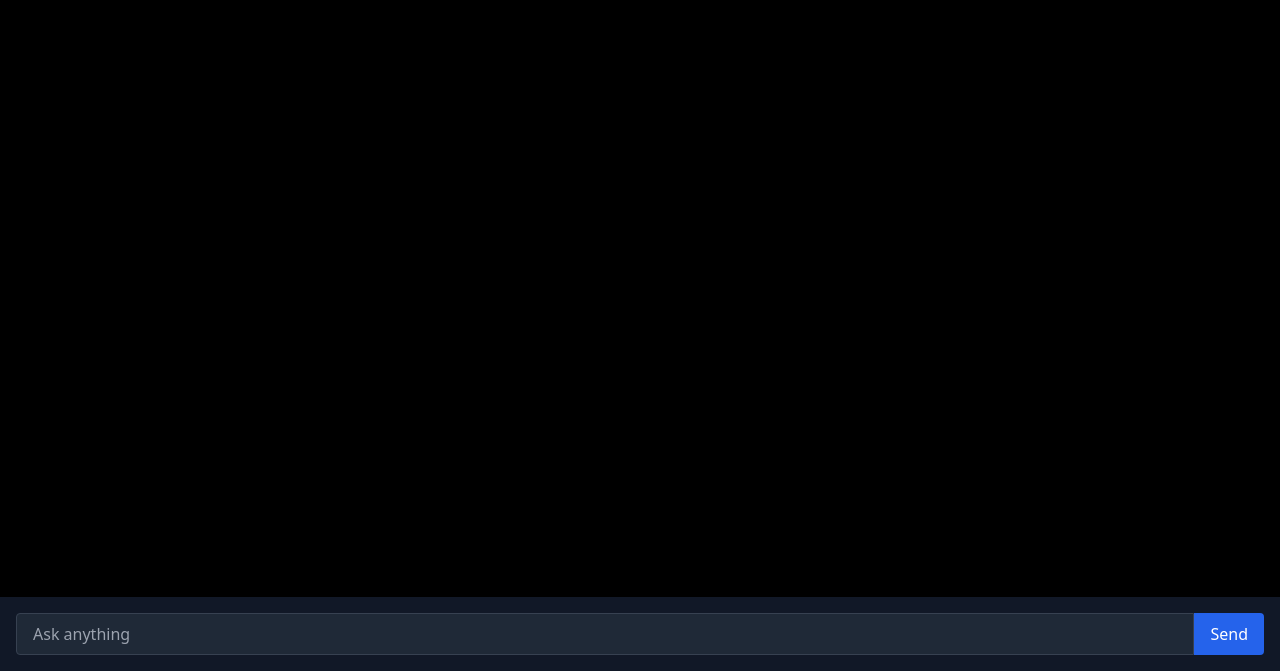
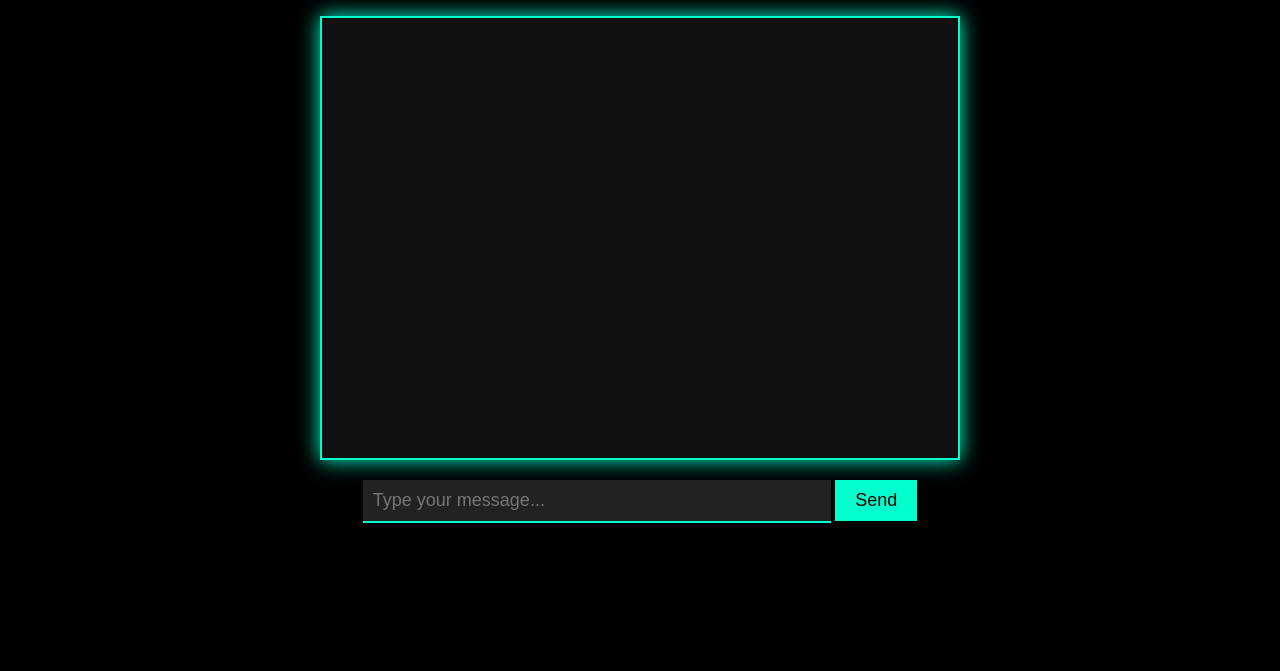
Before and after one commit to Ajmat1234/Ajmat1234, a plain HTML site: page index.html in a window 1280 px wide. Shown: the part 129-800 px from the top of the page. Drawn offline with nearby package versions, Linux system fonts and the light colour scheme.

Commit message:
Update index.html

```diff
--- a/index.html
+++ b/index.html
@@ -3,87 +3,135 @@
 <head>
   <meta charset="UTF-8" />
   <meta name="viewport" content="width=device-width, initial-scale=1.0"/>
-    <title>Chat with AI</title>
-    <script src="https://cdn.tailwindcss.com"></script>
+  <title>JARVIS AI Chatbot</title>
+  <link href="https://fonts.googleapis.com/css2?family=Orbitron&display=swap" rel="stylesheet">
   <style>
-      .typing::after {
-        content: "...";
-        animation: dots 1.2s steps(3, end) infinite;
+    body {
+      font-family: 'Orbitron', sans-serif;
+      background-color: #000;
+      color: #00ffcc;
+      text-align: center;
+      margin: 0;
+      padding: 0;
     }
-      @keyframes dots {
-        0% { content: "."; }
-        33% { content: ".."; }
-        66% { content: "..."; }
-        100% { content: ""; }
+
+    .container {
+      width: 50%;
+      margin: auto;
+      padding: 20px;
+    }
+
+    header h1 {
+      font-size: 3em;
+      text-shadow: 0 0 10px #00ffcc, 0 0 20px #00ffcc;
+    }
+
+    header span {
+      color: #ffcc00;
+    }
+
+    .chat-box {
+      background-color: #111;
+      border: 2px solid #00ffcc;
+      padding: 20px;
+      height: 400px;
+      overflow-y: auto;
+      box-shadow: 0 0 20px #00ffcc;
+    }
+
+    .messages {
+      text-align: left;
+      padding: 10px;
+    }
+
+    .input-box {
+      margin-top: 20px;
+    }
+
+    input {
+      width: 70%;
+      padding: 10px;
+      border: none;
+      font-size: 18px;
+      background: #222;
+      color: #00ffcc;
+      border-bottom: 2px solid #00ffcc;
+      outline: none;
+    }
+
+    button {
+      background: #00ffcc;
+      color: #000;
+      padding: 10px 20px;
+      border: none;
+      font-size: 18px;
+      cursor: pointer;
+      transition: 0.3s;
+    }
+
+    button:hover {
+      background: #ffcc00;
     }
   </style>
 </head>
-  <body class="bg-black text-white min-h-screen flex flex-col justify-between">
-    <div class="flex-1 p-4 overflow-y-auto space-y-4" id="chatContainer"></div>
+<body>
+  <div class="container">
+    <header>
+      <h1>JARVIS <span>Chatbot</span></h1>
+    </header>
 
-    <div class="p-4 bg-gray-900">
-      <div class="flex">
-        <input
-          id="userInput"
-          type="text"
-          placeholder="Ask anything"
-          class="flex-1 px-4 py-2 rounded-l bg-gray-800 border border-gray-700 text-white"
-        />
-        <button
-          onclick="sendMessage()"
-          class="bg-blue-600 px-4 py-2 rounded-r hover:bg-blue-700"
-        >
-          Send
-        </button>
+    <div class="chat-box" id="chat-box">
+      <div class="messages" id="messages"></div>
+    </div>
+
+    <div class="input-box">
+      <input type="text" id="userInput" placeholder="Type your message..." />
+      <button onclick="sendMessage()">Send</button>
     </div>
   </div>
 
   <script>
-      const chatContainer = document.getElementById("chatContainer");
+    function sendMessage() {
+      let userInput = document.getElementById("userInput").value.trim();
+      if (userInput === "") return;
 
-      function appendMessage(text, isUser = false, isTyping = false) {
-        const msg = document.createElement("div");
-        msg.className = `whitespace-pre-wrap text-base ${
-          isUser ? "text-right text-blue-400" : "text-left text-gray-200"
-        }`;
-        msg.innerHTML = `<span class="${isTyping ? 'typing' : ''}">${text}</span>`;
+      let messagesDiv = document.getElementById("messages");
 
-        chatContainer.appendChild(msg);
-        chatContainer.scrollTop = chatContainer.scrollHeight;
+      let userMsg = document.createElement("p");
+      userMsg.innerHTML = `<strong>You:</strong> ${userInput}`;
+      userMsg.style.color = "#ffcc00";
+      messagesDiv.appendChild(userMsg);
 
-        if (!isUser && !isTyping) {
-          const copyBtn = document.createElement("button");
-          copyBtn.textContent = "📋";
-          copyBtn.className = "ml-2 text-xs underline hover:text-green-400";
-          copyBtn.onclick = () => navigator.clipboard.writeText(text);
-          msg.appendChild(copyBtn);
-        }
+      document.getElementById("userInput").value = "";
+
+      let aiMsg = document.createElement("p");
+      aiMsg.innerHTML = `<strong>JARVIS:</strong> <span class="typing">...</span>`;
+      messagesDiv.appendChild(aiMsg);
+
+      fetch("https://practice-tvk1.onrender.com/chat", {
+        method: "POST",
+        headers: { "Content-Type": "application/json" },
+        body: JSON.stringify({ message: userInput })
+      })
+      .then(response => response.json())
+      .then(data => {
+        let typingElement = aiMsg.querySelector(".typing");
+        typingElement.innerHTML = "";
+        let responseText = data.message; // YAHAN CHANGE KIYA: reply nahi, message
+        typeWriterEffect(typingElement, responseText);
+      })
+      .catch(error => {
+        console.error("Error:", error);
+        aiMsg.innerHTML = `<strong>JARVIS:</strong> Server se jawab nahi mila.`;
+      });
+
+      messagesDiv.scrollTop = messagesDiv.scrollHeight;
     }
 
-      async function sendMessage() {
-        const input = document.getElementById("userInput");
-        const userMsg = input.value.trim();
-        if (!userMsg) return;
-
-        appendMessage(userMsg, true);
-        input.value = "";
-
-        appendMessage("Typing", false, true);
-
-        try {
-          const res = await fetch("https://practice-tvk1.onrender.com/chat", {
-            method: "POST",
-            headers: { "Content-Type": "application/json" },
-            body: JSON.stringify({ message: userMsg }),
-          });
-
-          const data = await res.json();
-
-          chatContainer.removeChild(chatContainer.lastChild);
-          appendMessage(data.message);
-        } catch (err) {
-          chatContainer.removeChild(chatContainer.lastChild);
-          appendMessage("Error: Unable to connect.");
+    function typeWriterEffect(element, text, i = 0) {
+      if (i < text.length) {
+        element.innerHTML += text.charAt(i);
+        setTimeout(() => typeWriterEffect(element, text, i + 1), 30);
       }
     }
   </script>
```
Lines whose indentation alone changed are shown as unchanged.
